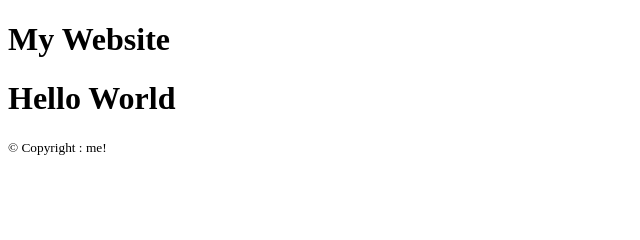
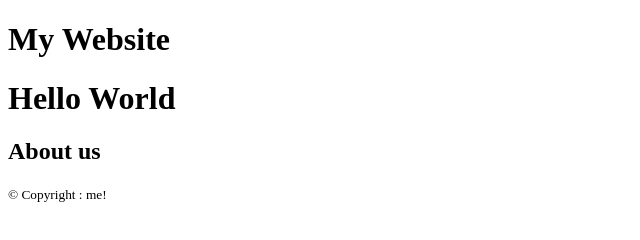
Before and after one commit to stribis/319-git-test, a plain HTML site: page index.html in a window 1280 px wide. Shown: the whole page, without its empty margins (0-640 px from the left). Drawn offline with Linux system fonts and the light colour scheme.

Commit message:
add about section

```diff
--- a/index.html
+++ b/index.html
@@ -13,6 +13,10 @@
     <h1>Hello World</h1>
   </header>
 
+  <section class="about">
+    <h2>About us</h2>
+  </section>
+
   <footer>
     <small>&copy; Copyright : me!</small>
   </footer>
```
